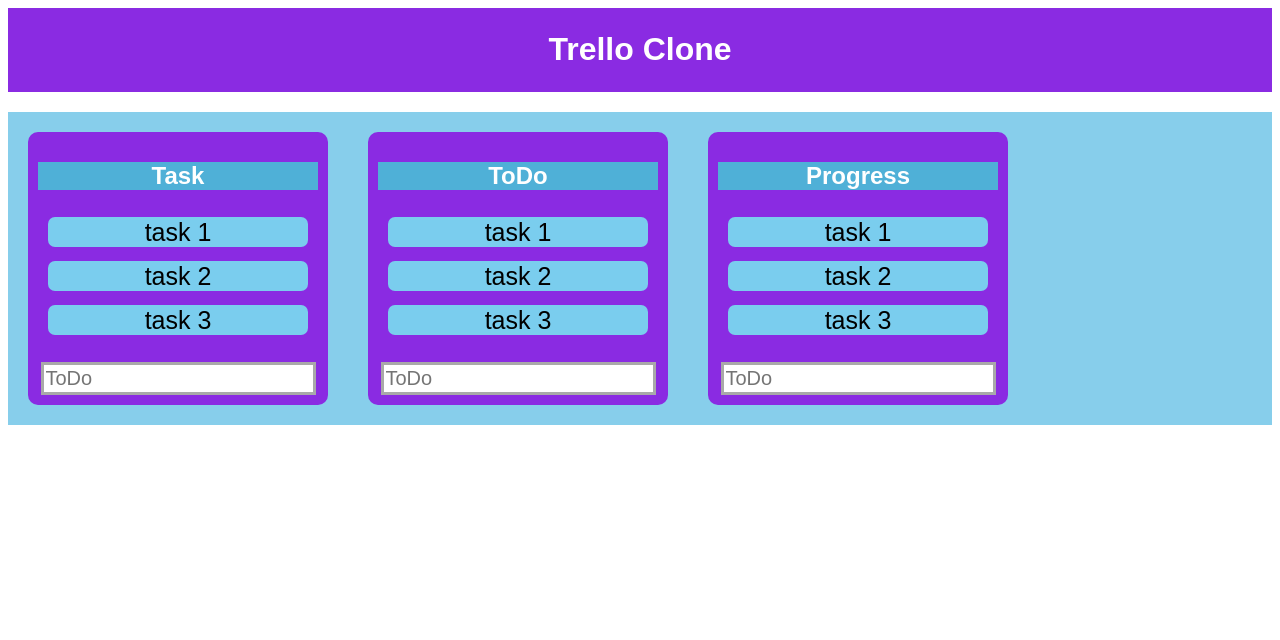
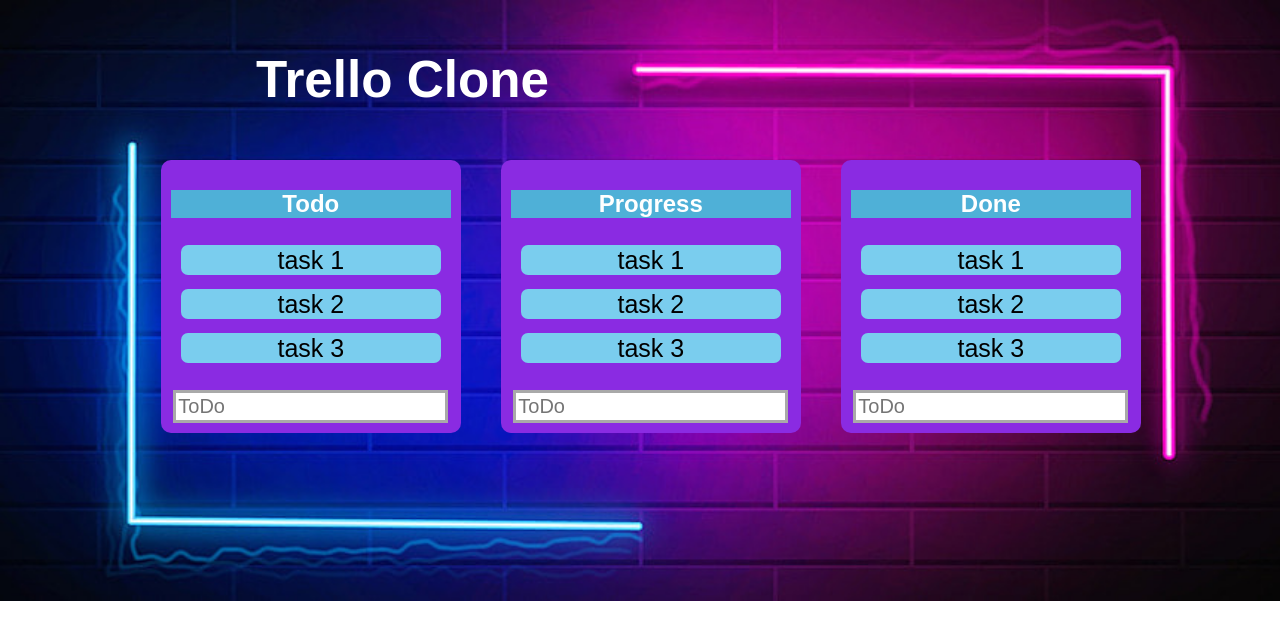
Before and after one commit to Ibrahimkhan432/Trello-Clone-LocalStorage, a plain HTML site: page index.html in a window 1280 px wide. Drawn offline with Linux system fonts and the light colour scheme.

Commit message:
Ui edited

```diff
--- a/index.html
+++ b/index.html
@@ -1,34 +1,26 @@
 <!DOCTYPE html>
 <html lang="en">
-
   <head>
-    <meta charset="UTF-8">
-    <meta name="viewport" content="width=device-width, initial-scale=1.0">
+    <meta charset="UTF-8" />
+    <meta name="viewport" content="width=device-width, initial-scale=1.0" />
     <title>Trello Clone</title>
-    <link rel="stylesheet" href="style.css">
+    <link rel="stylesheet" href="style.css" />
   </head>
 
   <body>
+    <div>
+      <img  class="bg"  src="bg.jpg" alt="" srcset="" width="100%" />
       <div class="header">
         <h1>Trello Clone</h1>
       </div>
       <div class="container">
         <div class="box">
-            <h2>Task</h2>
+          <h2>Todo</h2>
           <p class="ticket" draggable="true">task 1</p>
           <p>task 2</p>
           <p>task 3</p>
           <form id="addTicketForm">
-                <input type="text" placeholder="ToDo">
-            </form>
-        </div>
-        <div class="box">
-            <h2>ToDo</h2>
-            <p class="ticket" draggable="true">task 1</p>
-            <p>task 2</p>
-            <p>task 3</p>
-            <form>
-                <input type="text" placeholder="ToDo">
+            <input type="text" placeholder="ToDo" />
           </form>
         </div>
         <div class="box">
@@ -37,17 +29,21 @@
           <p>task 2</p>
           <p>task 3</p>
           <form>
-                <input type="text" placeholder="ToDo">
+            <input type="text" placeholder="ToDo" />
           </form>
         </div>
-
-
-
-
-
+        <div class="box">
+          <h2>Done</h2>
+          <p class="ticket" draggable="true">task 1</p>
+          <p>task 2</p>
+          <p>task 3</p>
+          <form>
+            <input type="text" placeholder="ToDo" />
+          </form>
+        </div>
+      </div>
     </div>
 
     <script type="module" src="app.js"></script>
   </body>
-
 </html>
--- a/style.css
+++ b/style.css
@@ -1,21 +1,33 @@
 body{
+    padding: 0;
+    margin: 0;
     font-family: Arial, Helvetica, sans-serif;
+    /* background: url(bg.jpg); */
+    /* background-repeat: no-repeat; */
+    /* background-size: cover; */
+
+}
+.bg{
+   position: absolute;
 }
 .container{
+    position: absolute;
     display: flex;
-    overflow-x: auto;
-    background-color: skyblue;
+    left: 11%;
+    top: 15%;
     margin-top: 20px;
 }
 .header{
-    border: 2px solid blueviolet;
-background-color: blueviolet;
-text-align: center;
+    position: absolute;
+
+top: 2%;
+    left: 20%;
 color: white;
+font-size: 1.6rem;
+
 
 }
 .box{
-    /* border: 3px solid black; */
     text-align: center;
     min-width: 280px;
     border-radius: 10px;
```
Also changed, not shown: bg.jpg (added). Lines whose indentation alone changed are shown as unchanged.
